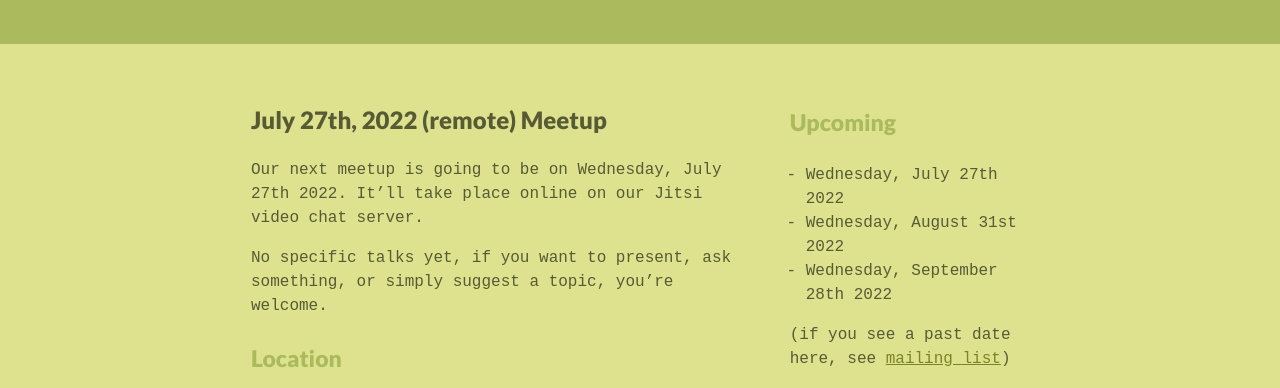
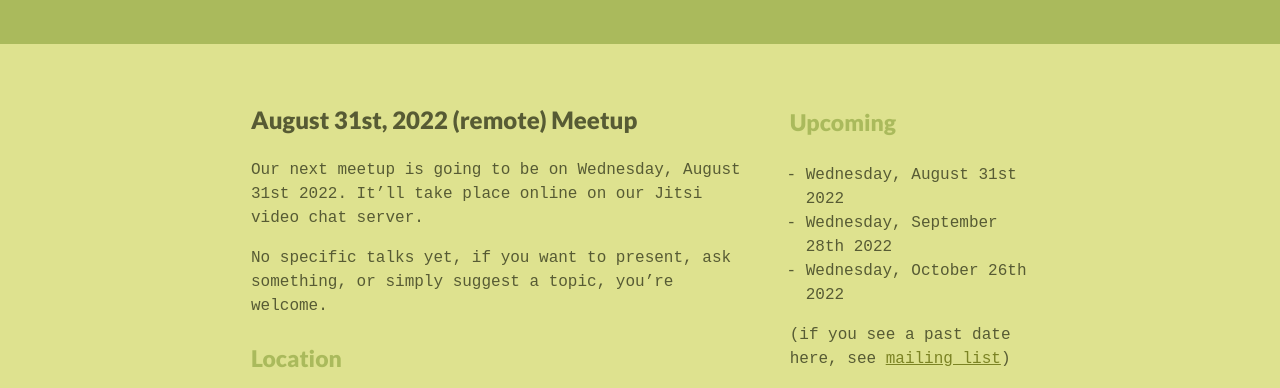
Before and after one commit to emacs-berlin/emacs-berlin.org, a Jekyll site: the page built from index.md, in a window 1280 px wide. Shown: the part 365-753 px from the top of the page. Built offline with Jekyll 4.4.1, drawn with Linux system fonts in a browser that asks for light colours.

Commit message:
August 2022

```diff
--- a/index.md
+++ b/index.md
@@ -13,9 +13,9 @@
 
 <section id="below-fold"><div class="row"><div class="medium-8 columns">
 
-# July 27th, 2022 (remote) Meetup
+# August 31st, 2022 (remote) Meetup
 
-Our next meetup is going to be on Wednesday, July 27th 2022. It'll
+Our next meetup is going to be on Wednesday, August 31st 2022. It'll
 take place online on our Jitsi video chat server.
 
 No specific talks yet, if you want to present, ask something, or
@@ -25,7 +25,7 @@
 ### Location
 
 Room open from 18:30 CEST, "official" start at 19:00 CEST ([Jitsi
-Room](https://jitsi.emacs-berlin.org/july-2022)).
+Room](https://jitsi.emacs-berlin.org/august-2022)).
 
 ### About Emacs Berlin
 
@@ -52,12 +52,11 @@
 <div class="medium-4 columns">
 ### Upcoming
 
-* Wednesday, July 27th 2022
 * Wednesday, August 31st 2022
 * Wednesday, September 28th 2022
+* Wednesday, October 26th 2022
 
 <!--
-* Wednesday, October 26th 2022
 * Wednesday, November 30th 2022
 * Wednesday, December 28th 2022
 -->
```
